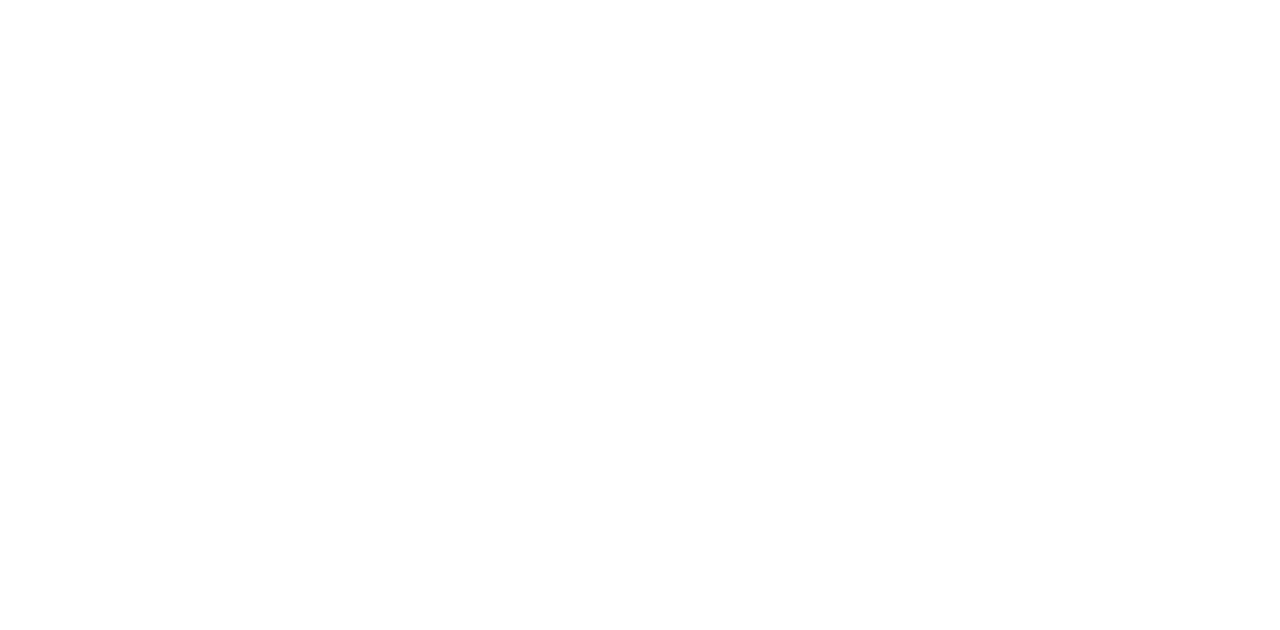
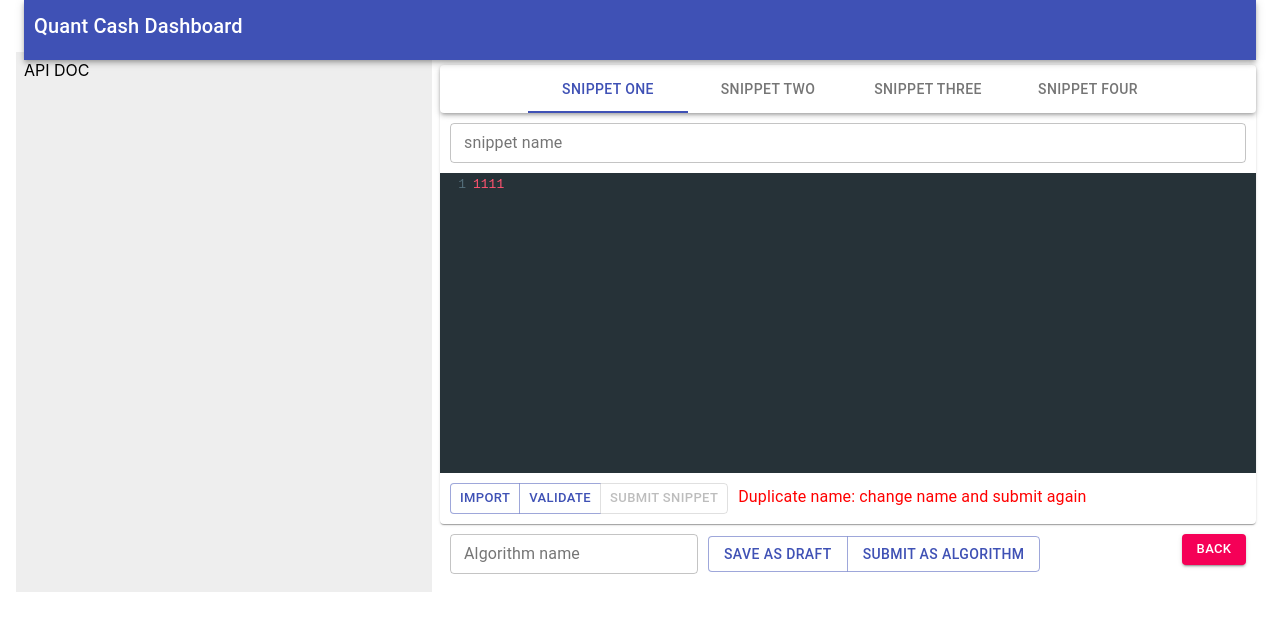
Before and after one commit to swsnu/swpp-team4, a React (Create React App) app in the folder front/: page /algo/write in a window 1280 px wide. Shown: the top 630 px of the page. Built offline with nearby package versions, Linux system fonts and the light colour scheme.

Commit message:
Make writePage

```diff
--- a/front/package.json
+++ b/front/package.json
@@ -7,6 +7,7 @@
     "@material-ui/icons": "^4.9.1",
     "@monaco-editor/react": "^3.6.3",
     "axios": "^0.20.0",
+    "codemirror": "^5.58.2",
     "connected-react-router": "^6.8.0",
     "cra-template": "1.0.3",
     "cross-env": "^7.0.2",
@@ -17,6 +18,7 @@
     "monaco-editor": "0.21.2",
     "reacharts": "^0.4.5",
     "react": "^16.14.0",
+    "react-codemirror2": "^7.2.1",
     "react-dom": "^16.14.0",
     "react-redux": "^7.2.1",
     "react-rewards": "^1.1.2",
--- a/front/src/App.js
+++ b/front/src/App.js
@@ -7,6 +7,7 @@
 import { LandingPage } from './page/landingPage';
 import { LoginPage } from './page/loginPage';
 import { DashboardPage } from './page/dashboardPage';
+import { WritePage } from './page/writePage';
 
 function App(props) {
   // const dispatch = useDispatch();
@@ -19,10 +20,11 @@
   return (
     <ConnectedRouter history={props.history}>
       <div className="App">
-        <Container>
+        <Container maxWidth="lg">
           {reduxStore.user.loggedIn === true ? (
             <Switch>
               <Redirect exact from="/login" to="/dashboard" />
+              <Route path="/algo/write" exact component={WritePage} />
               <Route path="/dashboard" exact component={DashboardPage} />
               <Route path="/" exact component={LandingPage} />
             </Switch>
--- a/front/src/page/dashboardPage.jsx
+++ b/front/src/page/dashboardPage.jsx
@@ -17,8 +17,6 @@
 import AppBar from '@material-ui/core/AppBar';
 import { makeStyles } from '@material-ui/core/styles';
 import Toolbar from '@material-ui/core/Toolbar';
-
-import Editor from '@monaco-editor/react';
 
 const drawerWidth = 240;
 
@@ -53,7 +51,7 @@
   const classes = useStyles();
 
   return (
-    <div>
+    <div className={classes.root}>
       <AppBar position="fixed" className={classes.appBar}>
         <Typography variant={'h6'}>Quant Cash Dashboard</Typography>
       </AppBar>
@@ -89,10 +87,7 @@
             </List>
           </div>
         </Drawer>
-        <div>
-          This is Dashboard Page. Now work and fill this.
-          <Editor height={400} width={300} theme={'dark'} language="python" />
-        </div>
+        <div>This is Dashboard Page. Now work and fill this.</div>
       </div>
     </div>
   );
--- /dev/null
+++ b/front/src/page/writePage.jsx
@@ -0,0 +1,257 @@
+import React, { useEffect, useState } from 'react';
+import { ConnectedRouter } from 'connected-react-router';
+import { BrowserRouter, Route, Redirect, Switch } from 'react-router-dom';
+import { useDispatch, useSelector } from 'react-redux';
+
+import AppBar from '@material-ui/core/AppBar';
+import { Typography } from '@material-ui/core';
+import { makeStyles } from '@material-ui/core/styles';
+import Grid from '@material-ui/core/Grid';
+import { Controlled as CodeMirror } from 'react-codemirror2';
+import Button from '@material-ui/core/Button';
+import ButtonGroup from '@material-ui/core/ButtonGroup';
+import Paper from '@material-ui/core/Paper';
+import Tabs from '@material-ui/core/Tabs';
+import Tab from '@material-ui/core/Tab';
+import TextField from '@material-ui/core/TextField';
+
+require('codemirror/lib/codemirror.css');
+require('codemirror/theme/material.css');
+require('codemirror/theme/neat.css');
+require('codemirror/mode/python/python.js');
+
+const codeMirrorOptions = {
+  mode: 'python',
+  theme: 'material',
+  lineNumbers: true,
+};
+
+const useStyles = makeStyles((theme) => ({
+  root: {
+    flexGrow: 1,
+  },
+  appBar: {
+    zIndex: theme.zIndex.drawer + 1,
+    height: 60,
+    margin: 'auto',
+    paddingTop: 10,
+    paddingLeft: 10,
+  },
+  drawerContainer: {
+    overflow: 'auto',
+  },
+  content: {
+    flexGrow: 1,
+    padding: theme.spacing(3),
+  },
+}));
+
+export const WritePage = () => {
+  const classes = useStyles();
+  const [TabValue, setTabValue] = useState(1);
+
+  const [editorValue, setEditorValue] = useState({
+    1: '1111',
+    2: '2222',
+    3: '33333',
+    4: '44',
+  });
+
+  const handleEditorValueChange = (i, d) => {
+    setEditorValue({ ...editorValue, [i]: d });
+    handleEditorValidationChange(i, false);
+  };
+
+  const [snippetValidated, setSnippetValidated] = useState({
+    1: false,
+    2: false,
+    3: false,
+    4: false,
+  });
+
+  const handleEditorValidationChange = (i, v) => {
+    setSnippetValidated({ ...snippetValidated, [i]: v });
+  };
+
+  const [snippetName, setSnippetName] = useState({
+    1: '',
+    2: '',
+    3: '',
+    4: '',
+  });
+
+  const [algorithmName, setAlgorithmName] = useState('');
+
+  useEffect(() => {
+    console.log(editorValue);
+  }, [editorValue]);
+
+  const handleTabChange = (event, newValue) => {
+    setTabValue(newValue);
+  };
+
+  const handleImport = (n) => {
+    // TODO  setEditorValue  setSnippetName
+  };
+
+  const handleValidate = (i) => {
+    if (Math.random() > 0.5) {
+      console.log('validated');
+      handleEditorValidationChange(i, true);
+    }
+  };
+
+  const handleSubmitSnippet = (n) => {
+    // TODO: check for name duplicate
+    // error message handling and disabling editor
+  };
+
+  const saveAlgorithmAsDraft = () => {
+    localStorage.setItem(
+      algorithmName,
+      JSON.stringify({
+        code: editorValue,
+        name: snippetName,
+      }),
+    );
+    // TODO: message?
+  };
+
+  const handleSubmitAlgorithm = () => {
+    // TODO: check for name duplicate
+    // TODO: message?
+  };
+
+  return (
+    <div className={classes.root}>
+      <AppBar position="sticky" className={classes.appBar}>
+        <Typography variant={'h6'}>Quant Cash Dashboard</Typography>
+      </AppBar>
+      <Grid container justify="center" spacing={2}>
+        <Grid item xs={4} style={{ backgroundColor: '#eeeeee' }}>
+          API DOC
+        </Grid>
+        <Grid item xs={8} spacing={2} alignItems="stretch">
+          <Paper elevation={1}>
+            <Paper elevation={3} style={{ marginBottom: 5, marginTop: 5 }}>
+              <Tabs
+                value={TabValue}
+                onChange={handleTabChange}
+                indicatorColor="primary"
+                textColor="primary"
+                centered
+                dense
+              >
+                <Tab label="Snippet One" value={1} />
+                <Tab label="Snippet Two" value={2} />
+                <Tab label="Snippet Three" value={3} />
+                <Tab label="Snippet Four" value={4} />
+              </Tabs>
+            </Paper>
+            <div
+              style={{
+                marginBottom: 10,
+                marginTop: 10,
+                marginLeft: 10,
+                marginRight: 10,
+              }}
+            >
+              <TextField
+                id="snippet_name"
+                variant="outlined"
+                size={'small'}
+                label="snippet name"
+                fullWidth
+                value={snippetName[TabValue]}
+                onChange={(e) => {
+                  setSnippetName({
+                    ...snippetName,
+                    [TabValue]: e.target.value,
+                  });
+                }}
+              />
+            </div>
+            <CodeMirror
+              value={editorValue[TabValue]}
+              options={codeMirrorOptions}
+              onBeforeChange={(editor, data, value) => {
+                handleEditorValueChange(TabValue, value);
+              }}
+              // onChange={(editor, data, value) => {
+              //   // setEditor1Value(value);
+              // }}
+            />
+            <ButtonGroup color="primary" style={{ margin: 10 }}>
+              <Button
+                size={'small'}
+                onClick={() => {
+                  handleImport(TabValue);
+                }}
+              >
+                Import
+              </Button>
+              <Button
+                size={'small'}
+                disabled={snippetValidated[TabValue]}
+                onClick={() => {
+                  handleValidate(TabValue);
+                }}
+              >
+                Validate
+              </Button>
+              <Button
+                size={'small'}
+                disabled={!snippetValidated[TabValue]}
+                onClick={() => {
+                  handleSubmitSnippet(TabValue);
+                }}
+              >
+                Submit Snippet
+              </Button>
+            </ButtonGroup>
+            <Typography component="span" style={{ color: '#ff0000' }}>
+              Duplicate name: change name and submit again
+            </Typography>
+          </Paper>
+
+          <Grid container justify="space-between" style={{ padding: 10 }}>
+            <Grid item>
+              <TextField
+                id="algorithm_name"
+                variant="outlined"
+                label="Algorithm name"
+                size={'small'}
+                style={{ marginRight: 10 }}
+                value={algorithmName}
+                onChange={(e) => {
+                  setAlgorithmName(e.target.value);
+                }}
+              />
+              <ButtonGroup color="primary" style={{ marginTop: 2 }}>
+                <Button
+                  onClick={() => {
+                    saveAlgorithmAsDraft();
+                  }}
+                >
+                  Save As Draft
+                </Button>
+                <Button
+                  onClick={() => {
+                    handleSubmitAlgorithm();
+                  }}
+                >
+                  Submit as Algorithm
+                </Button>
+              </ButtonGroup>
+            </Grid>
+            <Grid item>
+              <Button size={'small'} color={'secondary'} variant={'contained'}>
+                Back
+              </Button>
+            </Grid>
+          </Grid>
+        </Grid>
+      </Grid>
+    </div>
+  );
+};
```
Also changed, not shown: 1 other file (tests, documents, lock files or other folders).
